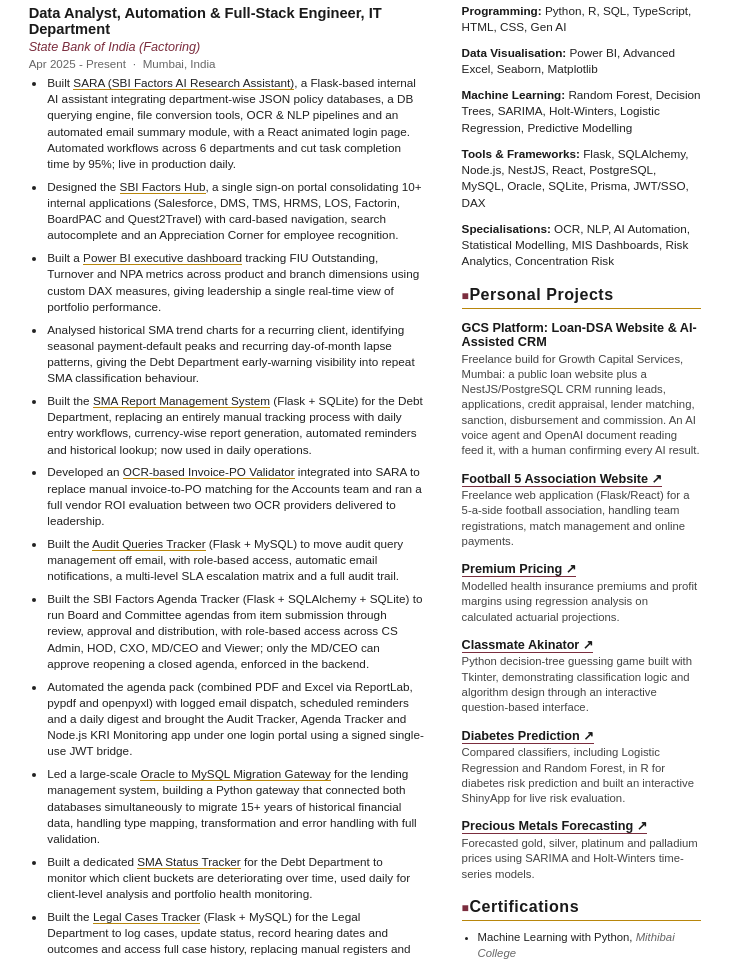
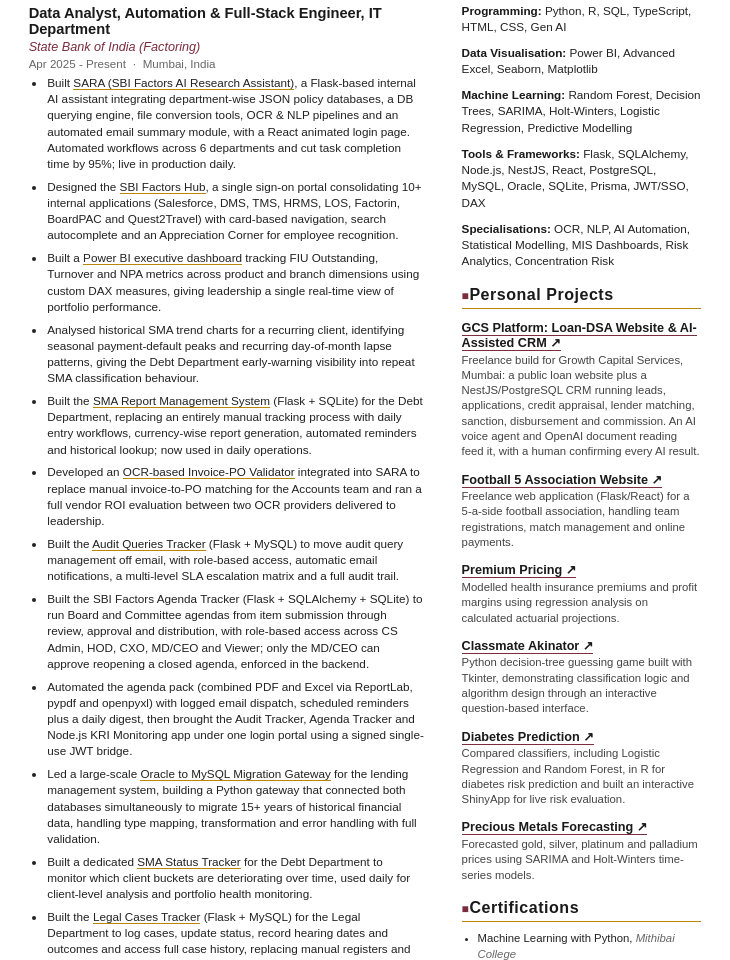
Before and after one commit to Jonathannnn3009/jonathan-kinny-portfolio, a plain HTML site: page resume.html in a window 1280 px wide. Shown: the part 423-1383 px from the top of the page, without its empty margins (275-1005 px from the left). Drawn offline with Linux system fonts and the light colour scheme.

Commit message:
Link GCS Platform project to growthcapitalservices.in on the resume
Co-Authored-By: Claude Sonnet 5.5 <noreply@anthropic.com>

```diff
--- a/resume.html
+++ b/resume.html
@@ -227,7 +227,7 @@
           <li>Developed an <a href="demo-ocr-validator.html" target="_blank" rel="noopener">OCR-based Invoice-PO Validator</a> integrated into SARA to replace manual invoice-to-PO matching for the Accounts team and ran a full vendor ROI evaluation between two OCR providers delivered to leadership.</li>
           <li>Built the <a href="demo-audit-tracker.html" target="_blank" rel="noopener">Audit Queries Tracker</a> (Flask + MySQL) to move audit query management off email, with role-based access, automatic email notifications, a multi-level SLA escalation matrix and a full audit trail.</li>
           <li>Built the SBI Factors Agenda Tracker (Flask + SQLAlchemy + SQLite) to run Board and Committee agendas from item submission through review, approval and distribution, with role-based access across CS Admin, HOD, CXO, MD/CEO and Viewer; only the MD/CEO can approve reopening a closed agenda, enforced in the backend.</li>
-          <li>Automated the agenda pack (combined PDF and Excel via ReportLab, pypdf and openpyxl) with logged email dispatch, scheduled reminders and a daily digest and brought the Audit Tracker, Agenda Tracker and Node.js KRI Monitoring app under one login portal using a signed single-use JWT bridge.</li>
+          <li>Automated the agenda pack (combined PDF and Excel via ReportLab, pypdf and openpyxl) with logged email dispatch, scheduled reminders plus a daily digest, then brought the Audit Tracker, Agenda Tracker and Node.js KRI Monitoring app under one login portal using a signed single-use JWT bridge.</li>
           <li>Led a large-scale <a href="demo-migration-gateway.html" target="_blank" rel="noopener">Oracle to MySQL Migration Gateway</a> for the lending management system, building a Python gateway that connected both databases simultaneously to migrate 15+ years of historical financial data, handling type mapping, transformation and error handling with full validation.</li>
           <li>Built a dedicated <a href="demo-sma-status-tracker.html" target="_blank" rel="noopener">SMA Status Tracker</a> for the Debt Department to monitor which client buckets are deteriorating over time, used daily for client-level analysis and portfolio health monitoring.</li>
           <li>Built the <a href="demo-legal-tracker.html" target="_blank" rel="noopener">Legal Cases Tracker</a> (Flask + MySQL) for the Legal Department to log cases, update status, record hearing dates and outcomes and access full case history, replacing manual registers and scattered spreadsheets as the single source of truth for litigation.</li>
@@ -279,7 +279,7 @@
 
         <h2 class="section">Personal Projects</h2>
         <div class="proj">
-          <p class="proj-name">GCS Platform: Loan-DSA Website &amp; AI-Assisted CRM</p>
+          <p class="proj-name"><a href="https://growthcapitalservices.in/" target="_blank" rel="noopener">GCS Platform: Loan-DSA Website &amp; AI-Assisted CRM ↗</a></p>
           <p class="proj-desc">Freelance build for Growth Capital Services, Mumbai: a public loan website plus a NestJS/PostgreSQL CRM running leads, applications, credit appraisal, lender matching, sanction, disbursement and commission. An AI voice agent and OpenAI document reading feed it, with a human confirming every AI result.</p>
         </div>
         <div class="proj">
```
